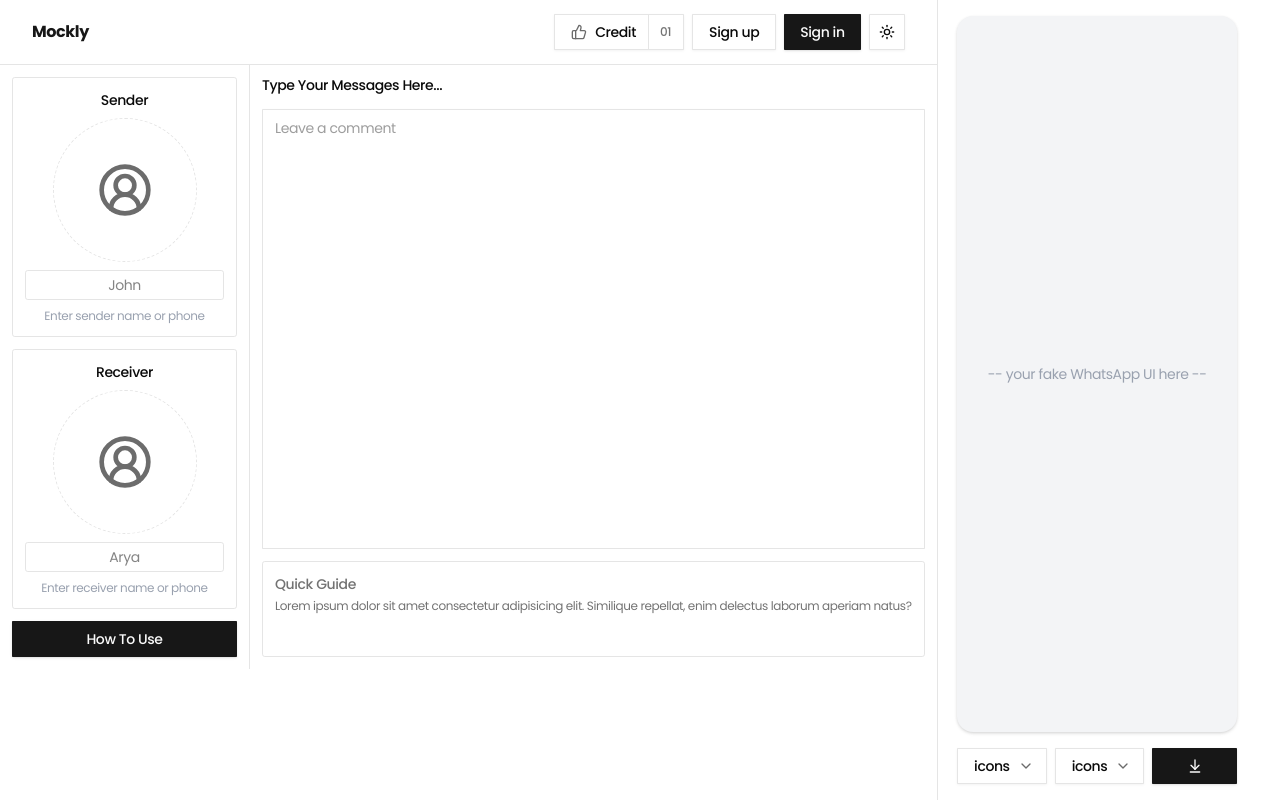
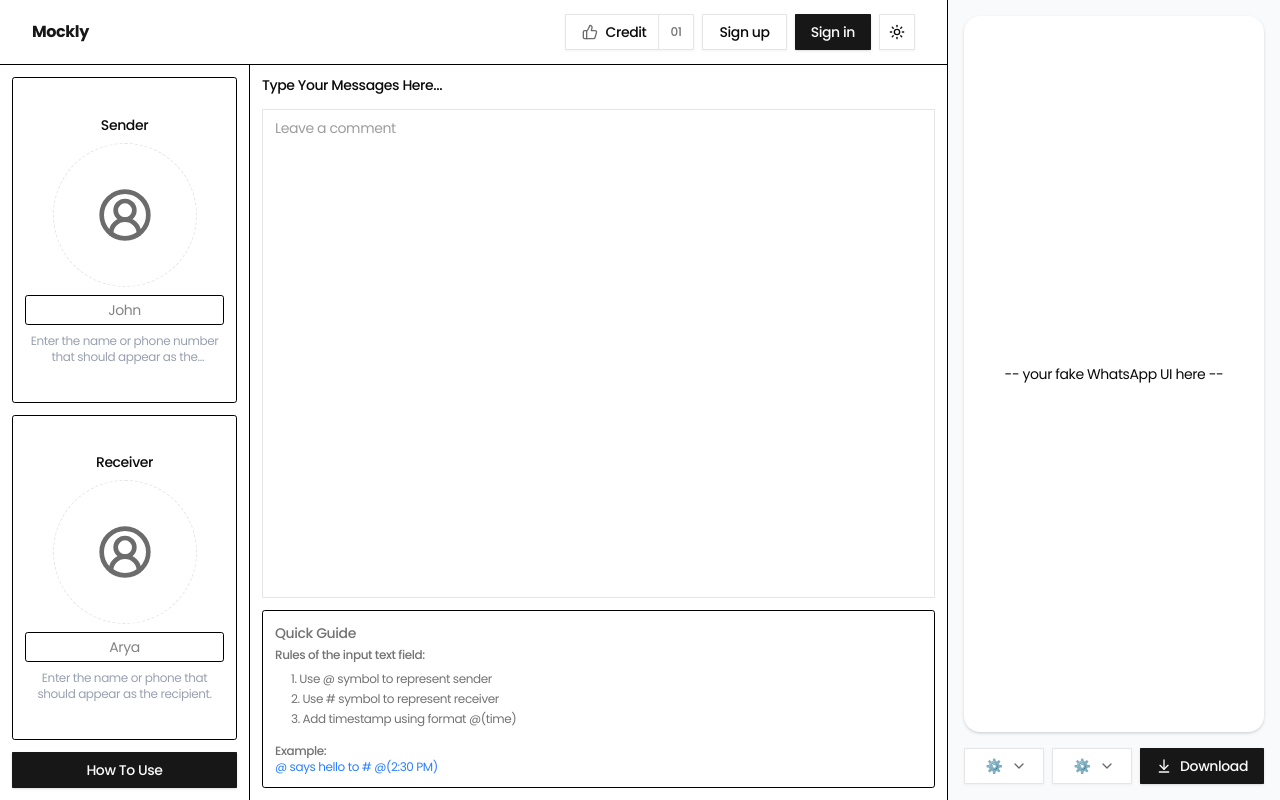
Before and after one commit to Anurag0577/Mockly---DM-screenshot-generator, a React (Vite) app in the folder frontend/: page / in a window 1280 px wide. Built offline with nearby package versions, Linux system fonts and the light colour scheme.

Commit message:
CSS enhancement!

```diff
--- a/frontend/src/components/DropdownButton.jsx
+++ b/frontend/src/components/DropdownButton.jsx
@@ -19,7 +19,7 @@ export default function DropdownButton() {
     <DropdownMenu>
       <DropdownMenuTrigger asChild>
         <Button variant="outline" className=" flex-1 ">
-          icons
+          ⚙️
           <ChevronDownIcon className="-me-1 opacity-60" size={16} aria-hidden="true" />
         </Button>
       </DropdownMenuTrigger>
--- a/frontend/src/index.css
+++ b/frontend/src/index.css
@@ -20,7 +20,7 @@
   --accent-foreground: oklch(0.2050 0 0);
   --destructive: oklch(0.5770 0.2450 27.3250);
   --destructive-foreground: oklch(1 0 0);
-  --border: oklch(0.9220 0 0);
+  --border: oklch(0% 0 0);
   --input: oklch(0.9220 0 0);
   --ring: oklch(0.7080 0 0);
   --chart-1: oklch(0.8100 0.1000 252);
--- a/frontend/src/pages/Homepage.jsx
+++ b/frontend/src/pages/Homepage.jsx
@@ -13,14 +13,14 @@ export function Homepage() {
 
 
       {/* MAIN CONTENT - Takes remaining height */}
-      <div className="flex-1 flex min-h-0">
-        <div>
+      <div className="flex-1 flex flex-col lg:flex-row min-h-0">
+        <div className="flex flex-col flex-1">
           <Header />
         {/* LEFT SECTION - Participants */}
-        <div className="flex">
-        <div className="w-[250px] flex flex-col gap-3 p-3 border-r overflow-y-auto">
+        <div className="flex flex-col lg:flex-row flex-1">
+        <div className="w-full lg:w-[250px] flex flex-row lg:flex-col gap-3 p-3 border-b lg:border-b-0 lg:border-r overflow-x-auto lg:overflow-x-visible lg:overflow-y-auto">
           {/* PARTICIPANT 1 */}
-          <div className="flex-1 min-h-0 flex flex-col justify-center items-center border rounded-lg p-3 gap-2">
+          <div className="flex-1 min-w-[140px] lg:min-w-0 lg:min-h-0 flex flex-col justify-center items-center border rounded-lg p-3 gap-2">
             <p className="text-sm font-medium">Sender</p>
             <ParticipantAvatar />
             <input
@@ -28,12 +28,12 @@ export function Homepage() {
               className="w-full text-center border rounded-lg px-2 py-1 text-sm"
             />
             <span className="text-xs text-center text-gray-400 line-clamp-2">
-              Enter sender name or phone
+              Enter the name or phone number that should appear as the message sender in the screenshot.
             </span>
           </div>
 
           {/* PARTICIPANT 2 */}
-          <div className="flex-1 min-h-0 flex flex-col justify-center items-center border rounded-lg p-3 gap-2">
+          <div className="flex-1 min-w-[140px] lg:min-w-0 lg:min-h-0 flex flex-col justify-center items-center border rounded-lg p-3 gap-2">
             <p className="text-sm font-medium">Receiver</p>
             <ParticipantAvatar />
             <input
@@ -41,7 +41,7 @@ export function Homepage() {
               className="w-full text-center border rounded-lg px-2 py-1 text-sm"
             />
             <span className="text-xs text-center text-gray-400 line-clamp-2">
-              Enter receiver name or phone
+              Enter the name or phone that should appear as the recipient.
             </span>
           </div>
 
@@ -57,33 +57,44 @@ export function Homepage() {
           </div>
 
           {/* Quick Guide - Fixed small height */}
-          <div className="h-24 p-3 rounded-lg border overflow-y-auto">
+          <div className="max-h-[40%] p-3 rounded-lg border overflow-y-auto">
             <div className="text-muted-foreground text-sm font-medium mb-1">
               Quick Guide
             </div>
-            <p className="text-muted-foreground text-xs">
-              Lorem ipsum dolor sit amet consectetur adipisicing elit.
-              Similique repellat, enim delectus laborum aperiam natus?
-            </p>
+            <div className="text-muted-foreground text-xs space-y-2">
+              <p className="font-medium">Rules of the input text field:</p>
+
+              <ul className="space-y-1 pl-4">
+                <li>1. Use @ symbol to represent sender</li>
+                <li>2. Use # symbol to represent receiver</li>
+                <li>3. Add timestamp using format @(time)</li>
+              </ul>
+
+              <div className="pt-2">
+                <span className="font-medium">Example:</span>
+                <br />
+                <span className="text-blue-500">@ says hello to # @(2:30 PM)</span>
+              </div>
+            </div>
           </div>
         </div>
         </div>
         </div>
 
         {/* RIGHT SECTION - Preview */}
-        <div className="w-[320px] flex flex-col items-center justify-between p-4 border-l gap-4">
+        <div className="bg-gray-50 dark:bg-gray-900 flex flex-col items-center justify-between p-4 border-t lg:border-t-0 lg:border-l gap-4">
           {/* WhatsApp Preview - Flex to fit available space */}
-          <div className="flex-1 w-full max-w-[280px] min-h-0 aspect-[9/16] bg-gray-100 rounded-2xl shadow-md flex items-center justify-center text-gray-400 text-sm">
+          <div className="h-full w-full max-w-[300px] lg:aspect-[9/16] bg-white dark:bg-gray-800 rounded-2xl shadow-md flex items-center justify-center text-sm">
             -- your fake WhatsApp UI here --
           </div>
 
           {/* Action Buttons - Fixed height at bottom */}
-          <div className="w-full max-w-[280px] flex gap-2">
+          <div className="w-full max-w-[300px] flex gap-2">
             <DropdownButton />
             <DropdownButton />
             <Button variant="default" className="flex-1 gap-2">
               <ArrowDownToLine className="w-4 h-4" />
-              {/* <span>Download</span> */}
+              <span>Download</span>
             </Button>
           </div>
         </div>
```
